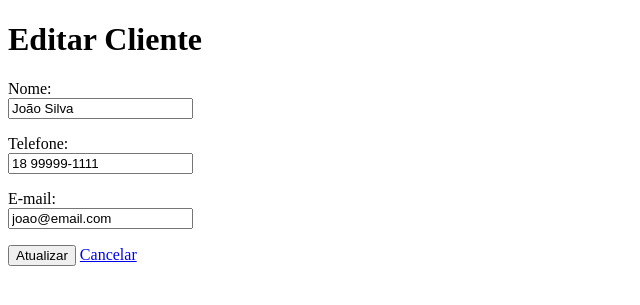
After one commit to ProjetoIV-DL/Sistema-Oficina_Mecanica, a PHP site: page /editar.php?id=1 in a window 1280 px wide. The commit adds this page. Shown: the top 305 px of the page, without its empty margins (0-640 px from the left). Run offline with PHP 8.4, Linux system fonts and the light colour scheme; data comes from the database, SQL or seed files in the repository.

Commit message:
Adicionado editar do cliente

```diff
--- /dev/null
+++ b/clientes/editar.php
@@ -0,0 +1,72 @@
+<?php
+require_once "../conexao.php";
+
+$erro = "";
+
+$id = $_GET["id"] ?? null;
+if ($id === null) {
+    header("Location: listar.php");
+    exit;
+}
+
+if ($_SERVER["REQUEST_METHOD"] === "POST") {
+    $nome = trim($_POST["nome"]);
+    $telefone = trim($_POST["telefone"]);
+    $email = trim($_POST["email"]);
+
+    if ($nome === "" || $telefone === "") {
+        $erro = "Nome e telefone são obrigatórios.";
+    } else {
+        $sql = "UPDATE clientes SET nome = :nome, telefone = :telefone, email = :email WHERE id = :id";
+        $stmt = $pdo->prepare($sql);
+        $stmt->execute([
+            ":nome" => $nome,
+            ":telefone" => $telefone,
+            ":email" => $email,
+            ":id" => $id
+        ]);
+
+        header("Location: listar.php");
+        exit;
+    }
+}
+
+$stmt = $pdo->prepare("SELECT id, nome, telefone, email FROM clientes WHERE id = :id");
+$stmt->execute([":id" => $id]);
+$cliente = $stmt->fetch(PDO::FETCH_ASSOC);
+
+if (!$cliente) {
+    die("Cliente não encontrado.");
+}
+?>
+<!DOCTYPE html>
+<html lang="pt-br">
+<head>
+    <meta charset="UTF-8">
+    <title>Editar Cliente</title>
+</head>
+<body>
+    <h1>Editar Cliente</h1>
+
+    <?php if ($erro !== ""): ?>
+        <p style="color: red;"><?= $erro ?></p>
+    <?php endif; ?>
+
+    <form method="POST">
+        <p>
+            <label>Nome:<br>
+            <input type="text" name="nome" value="<?= htmlspecialchars($cliente['nome']) ?>" required></label>
+        </p>
+        <p>
+            <label>Telefone:<br>
+            <input type="text" name="telefone" value="<?= htmlspecialchars($cliente['telefone']) ?>" required></label>
+        </p>
+        <p>
+            <label>E-mail:<br>
+            <input type="email" name="email" value="<?= htmlspecialchars($cliente['email']) ?>"></label>
+        </p>
+        <button type="submit">Atualizar</button>
+        <a href="listar.php">Cancelar</a>
+    </form>
+</body>
+</html>
--- a/clientes/listar.php
+++ b/clientes/listar.php
@@ -20,6 +20,7 @@ $clientes = $pdo->query($sql)->fetchAll(PDO::FETCH_ASSOC);
             <th>Nome</th>
             <th>Telefone</th>
             <th>E-mail</th>
+            <th>Ações</th>
         </tr>
         <?php foreach ($clientes as $c): ?>
         <tr>
@@ -27,6 +28,7 @@ $clientes = $pdo->query($sql)->fetchAll(PDO::FETCH_ASSOC);
             <td><?= htmlspecialchars($c['nome']) ?></td>
             <td><?= htmlspecialchars($c['telefone']) ?></td>
             <td><?= htmlspecialchars($c['email']) ?></td>
+            <td><a href="editar.php?id=<?= $c['id'] ?>">Editar</a></td>
         </tr>
         <?php endforeach; ?>
     </table>
```
